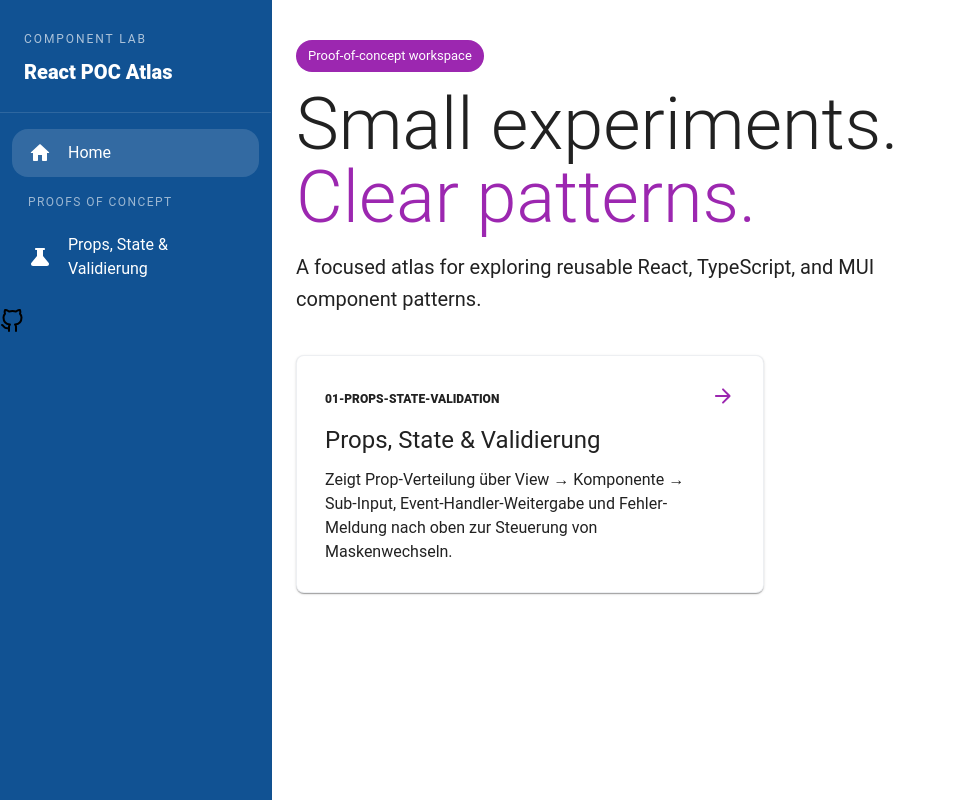
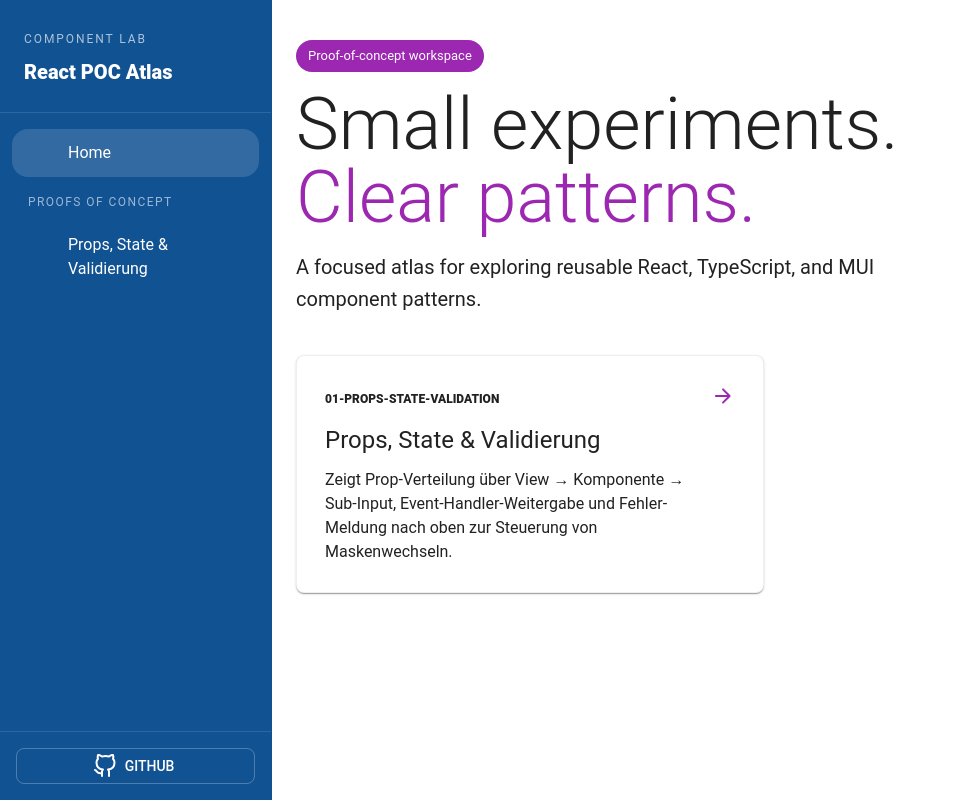
Before and after one commit to Pangv/reactpocs, a React (Vite) app: page / in a window 1280 px wide. Shown: the whole page, without its empty margins (0-955 px from the left). Built offline with nearby package versions, Linux system fonts and the light colour scheme.

Commit message:
update app

```diff
--- a/package.json
+++ b/package.json
@@ -15,7 +15,6 @@
   "dependencies": {
     "@emotion/react": "^11.14.0",
     "@emotion/styled": "^11.14.1",
-    "@mui/icons-material": "^9.3.1",
     "@mui/material": "^9.3.1",
     "mermaid": "^11.17.0",
     "react": "^19.2.8",
--- a/src/layout/Sidebar.tsx
+++ b/src/layout/Sidebar.tsx
@@ -1,7 +1,6 @@
-import HomeRoundedIcon from '@mui/icons-material/HomeRounded';
-import ScienceRoundedIcon from '@mui/icons-material/ScienceRounded';
 import {
   Box,
+  Button,
   Divider,
   Drawer,
   List,
@@ -31,6 +30,8 @@
           borderRight: '1px solid rgba(30, 58, 95, 0.1)',
           bgcolor: 'primary.dark',
           color: 'primary.contrastText',
+          display: 'flex',
+          flexDirection: 'column',
         },
       }}
     >
@@ -43,9 +44,9 @@
         </Box>
       </Toolbar>
       <Divider sx={{ borderColor: 'rgba(255,255,255,.12)' }} />
-      <List sx={{ px: 1.5, py: 2 }}>
+      <List sx={{ px: 1.5, py: 2, flexGrow: 1 }}>
         <ListItemButton component={NavLink} to="/" end sx={{ borderRadius: 2, mb: 1, '&.active': { bgcolor: 'rgba(255,255,255,.14)' } }}>
-          <ListItemIcon sx={{ color: 'inherit', minWidth: 40 }}><HomeRoundedIcon /></ListItemIcon>
+          <ListItemIcon sx={{ color: 'inherit', minWidth: 40 }}></ListItemIcon>
           <ListItemText primary="Home" />
         </ListItemButton>
         <Typography variant="caption" sx={{ px: 2, py: 1, display: 'block', opacity: 0.58, textTransform: 'uppercase', letterSpacing: '.12em' }}>
@@ -53,14 +54,31 @@
         </Typography>
         {pocRegistry.map((poc) => (
           <ListItemButton key={poc.id} component={NavLink} to={`/pocs/${poc.id}`} sx={{ borderRadius: 2, '&.active': { bgcolor: 'secondary.main' } }}>
-            <ListItemIcon sx={{ color: 'inherit', minWidth: 40 }}><ScienceRoundedIcon /></ListItemIcon>
+            <ListItemIcon sx={{ color: 'inherit', minWidth: 40 }}></ListItemIcon>
             <ListItemText primary={poc.title} />
           </ListItemButton>
         ))}
       </List>
-      <a href='https://github.com/Pangv/reactpocs'>
-        <img src='/github.svg' />
-      </a>
+
+      <Box sx={{ p: 2, borderTop: '1px solid rgba(255,255,255,.12)' }}>
+        <Button
+          component="a"
+          href="https://github.com/Pangv/reactpocs"
+          target="_blank"
+          rel="noopener noreferrer"
+          fullWidth
+          startIcon={<svg xmlns="http://www.w3.org/2000/svg" width="24" height="24" viewBox="0 0 24 24" fill="none" stroke="currentColor" stroke-width="2" stroke-linecap="round" stroke-linejoin="round" class="feather feather-github"><path d="M9 19c-5 1.5-5-2.5-7-3m14 6v-3.87a3.37 3.37 0 0 0-.94-2.61c3.14-.35 6.44-1.54 6.44-7A5.44 5.44 0 0 0 20 4.77 5.07 5.07 0 0 0 19.91 1S18.73.65 16 2.48a13.38 13.38 0 0 0-7 0C6.27.65 5.09 1 5.09 1A5.07 5.07 0 0 0 5 4.77a5.44 5.44 0 0 0-1.5 3.78c0 5.42 3.3 6.61 6.44 7A3.37 3.37 0 0 0 9 18.13V22"></path></svg>}
+          // startIcon={<svg src="/github.svg" alt="" style={{ width: 20, height: 20}} ></svg>}
+          variant="outlined"
+          sx={{
+            color: 'primary.contrastText',
+            borderColor: 'rgba(255,255,255,.25)',
+            '&:hover': { borderColor: 'rgba(255,255,255,.5)', bgcolor: 'rgba(255,255,255,.08)' },
+          }}
+        >
+          GitHub
+        </Button>
+      </Box>
     </Drawer>
   );
 }
```
Also changed, not shown: 1 other file (tests, documents, lock files or other folders).
